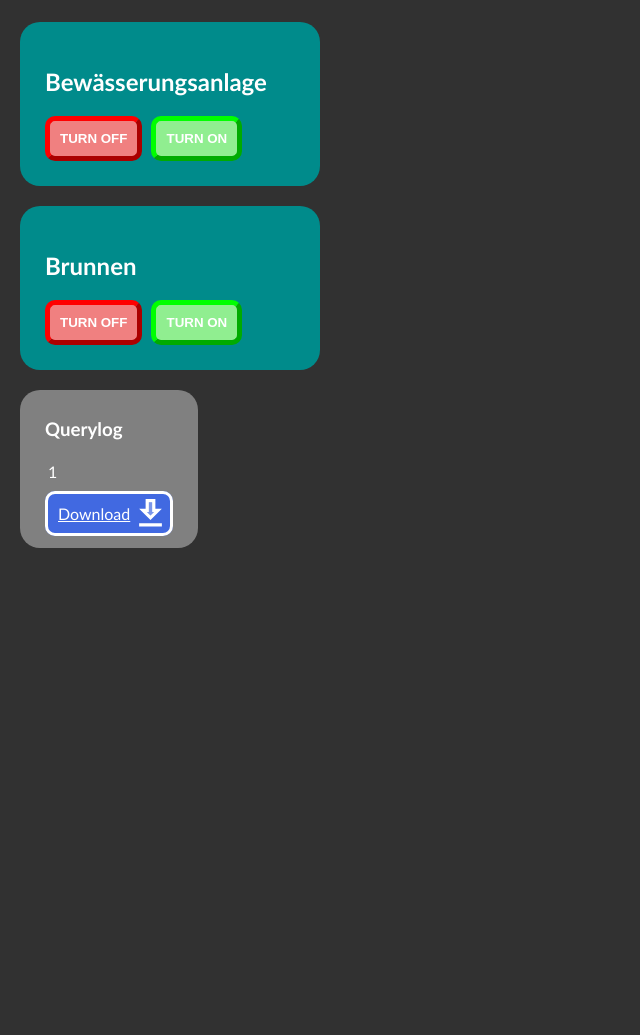
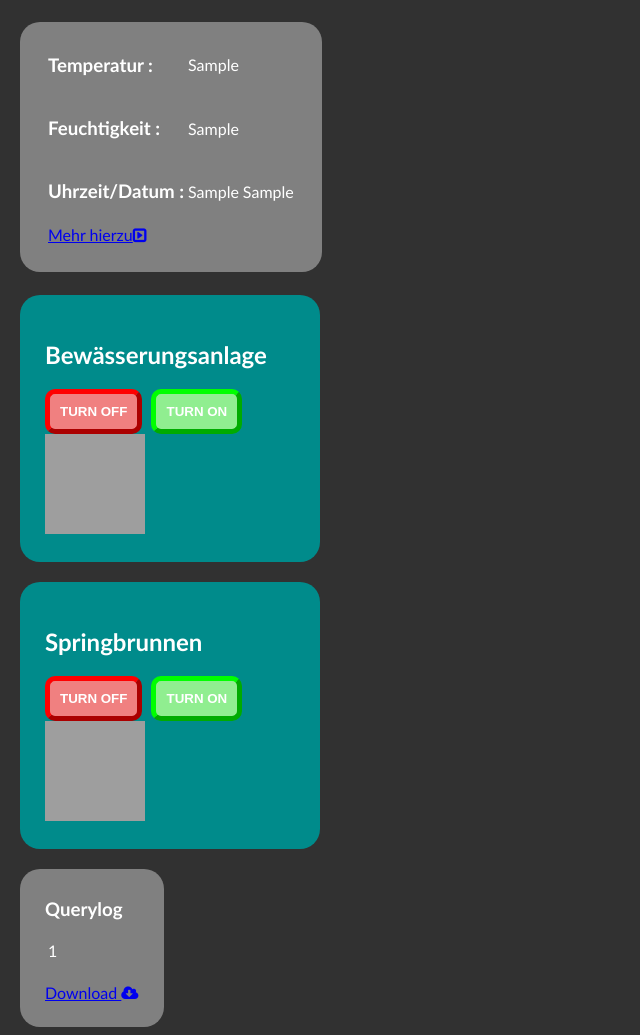
Before and after one commit to TheMrPixelDev/gardino, a Flask app: template templates/index.html in a window 1280 px wide. Shown: the part 60-1095 px from the top of the page, without its empty margins (0-640 px from the left). Before the commit the page ends 608 px from the top, so only its background shows below. Run offline with Flask 2, Linux system fonts and the light colour scheme; the template is opened without the code that fills it: most values are stand-ins (such as "Sample title", 1, 10 or a date in 2020); grey boxes are pictures that could not be loaded.

Commit message:
Update index.html

```diff
--- a/templates/index.html
+++ b/templates/index.html
@@ -5,13 +5,33 @@
     <title>Gardino</title>
     <link rel="stylesheet" href="../static/style.css">
     <meta name="viewport" content="width=device-width, initial-scale=1.0">
+    <link rel="stylesheet" href="https://cdnjs.cloudflare.com/ajax/libs/font-awesome/4.7.0/css/font-awesome.min.css">
     <link rel="icon" href="../static/favicon.svg">
 </head>
 <body>
     <header><h1>Gardino Dashboard</h1></header>
     <section>
+        <table class="log-box">
+        <tbody>
+            <tr>
+                <td><h3>Temperatur : </h3></td><td>{{ current_weather_data[0] }}</td>
+            </tr>
+            <tr>
+                <td><h3>Feuchtigkeit : </h3></td><td>{{ current_weather_data[1] }}</td>
+            </tr>
+            <tr>
+                <td><h3>Uhrzeit/Datum : </h3></td><td>{{ current_weather_data[2] }}</td><td>{{ current_weather_data[3] }}</td>
+            </tr>
+            <tr>
+                <td><a class="action-btn" href="{{ url_for('weather_dashboard') }}">Mehr hierzu<i class="fa fa-caret-square-o-right"></i></a></td>
+            </tr>
+        </tbody>
+    </table>
+    </section>
+    <section>
         <div class="flexbox">
             <div class="flexbox-item">
+                <div class="button-container">
                 <h2>Bewässerungsanlage</h2>
                     <form action="{{ url_for('disable_device', device_id=5) }}" method="POST">
                         <input class="off-button" type="submit" value="TURN OFF">
@@ -19,15 +39,20 @@
                     <form action="{{ url_for('enable_device', device_id=5) }}" method="POST">
                         <input class="on-button" type="submit" value="TURN ON">
                     </form>
+                </div>
+                    <img src="../static/wateringcan.png" width="100px" height="100px">
             </div>
             <div class="flexbox-item">
-                <h2>Brunnen</h2>
+                <div class="button-container">
+                <h2 style="margin-right: 60px;">Springbrunnen</h2>
                     <form action="{{ url_for('disable_device', device_id=4) }}" method="POST">
                         <input class="off-button" type="submit" value="TURN OFF">
                     </form>
                     <form action="{{ url_for('enable_device', device_id=4) }}" method="POST">
                         <input class="on-button" type="submit" value="TURN ON">
                     </form>
+                </div>
+                <img src="../static/well.png" width="100px" height="100px">
             </div>
         </div>
     </section>
@@ -35,11 +60,11 @@
         <div class="log-box">
         <table>
             <h3>Querylog</h3>
-            {% for row in data %}
+            {% for row in log_data %}
             <tr><td>{{ row[0] }}</td></tr>
             {% endfor %}
         </table>
-        <a class="download-btn" href="{{ url_for('download_query_log') }}" download="log.csv"><img>Download</a>
+        <a class="action-btn" href="{{ url_for('download_query_log') }}" download="log.csv"><img>Download <i class="fa fa-cloud-download"></i></a>
         </div>
     </section>
 </body>
```
